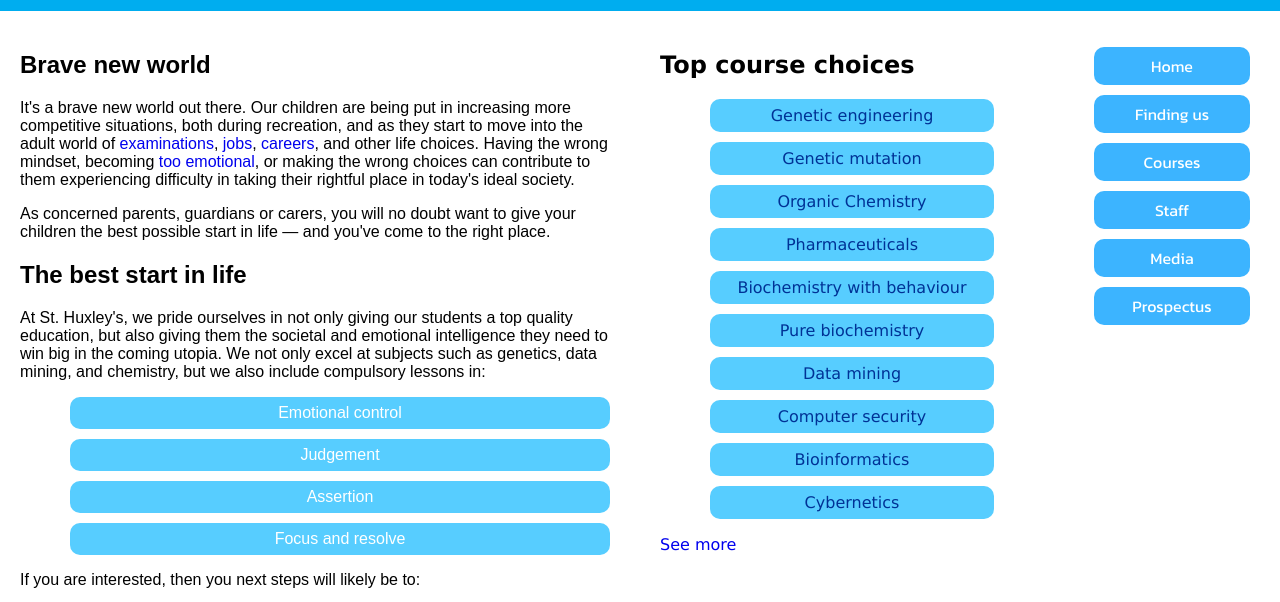
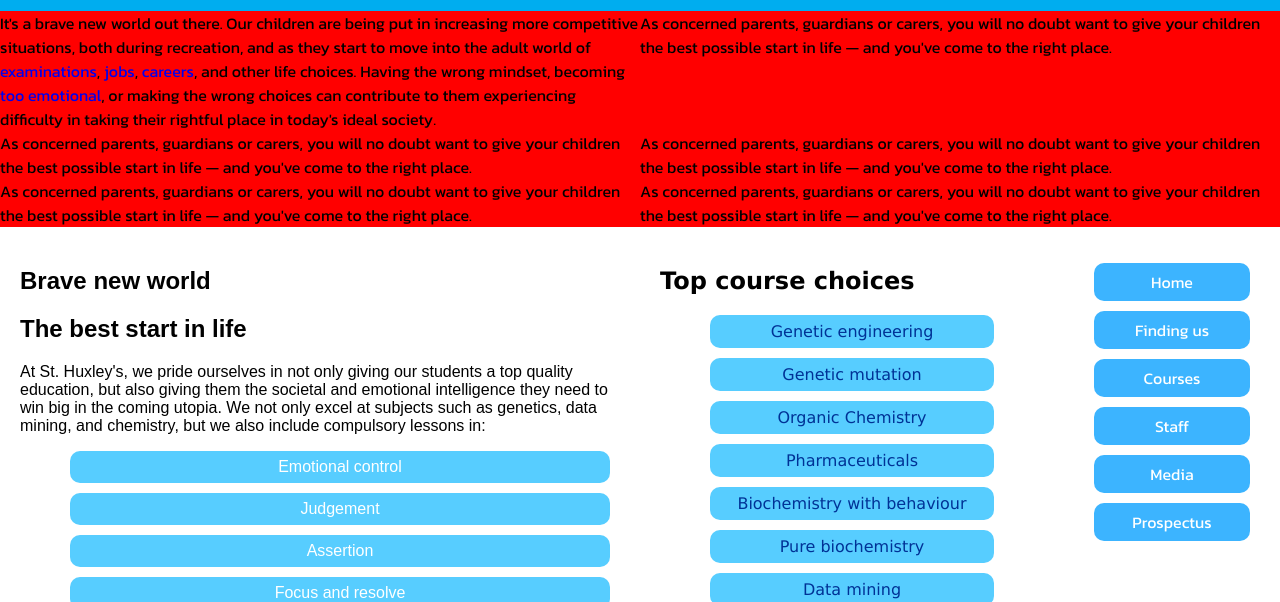
Before and after one commit to inspedralbes/disseny-de-la-portada-d-una-web-escolar-damiabreacervino, a plain HTML site: page web/index.html in a window 1280 px wide. Shown: the part 145-747 px from the top of the page. Drawn offline with Linux system fonts and the light colour scheme.

Commit message:
dia 04/10/2022

```diff
--- a/web/css/estils.css
+++ b/web/css/estils.css
@@ -103,3 +103,10 @@
   }
 
   /* WRITE YOUR CODE BELOW HERE */
+
+  .divs{
+    display: grid;
+    flex-wrap: wrap;
+    grid-template-columns: 1fr 1fr;
+    background-color: red;
+  }
--- a/web/index.html
+++ b/web/index.html
@@ -13,12 +13,22 @@
     <h1>Institut Pedralbes</h1>
   </header>
 
+  <div class="divs">
+      <div>It's a brave new world out there. Our children are being put in increasing more competitive situations, both during recreation, and as they start to move into the adult world of <a href="https://en.wikipedia.org/wiki/Examination">examinations</a>, <a href="https://en.wikipedia.org/wiki/Jobs">jobs</a>, <a href="https://en.wikipedia.org/wiki/Career">careers</a>, and other life choices. Having the wrong mindset, becoming <a href="https://en.wikipedia.org/wiki/Emotion">too emotional</a>, or making the wrong choices can contribute to them experiencing difficulty in taking their rightful place in today's ideal society.</div>
+
+      <div>As concerned parents, guardians or carers, you will no doubt want to give your children the best possible start in life — and you've come to the right place.</div>
+
+      <div>As concerned parents, guardians or carers, you will no doubt want to give your children the best possible start in life — and you've come to the right place.</div>
+
+      <div>As concerned parents, guardians or carers, you will no doubt want to give your children the best possible start in life — and you've come to the right place.</div>
+
+      <div>As concerned parents, guardians or carers, you will no doubt want to give your children the best possible start in life — and you've come to the right place.</div>
+
+      <div>As concerned parents, guardians or carers, you will no doubt want to give your children the best possible start in life — and you've come to the right place.</div>
+  </div>
+
   <section>
       <h2>Brave new world</h2>
-
-      <p>It's a brave new world out there. Our children are being put in increasing more competitive situations, both during recreation, and as they start to move into the adult world of <a href="https://en.wikipedia.org/wiki/Examination">examinations</a>, <a href="https://en.wikipedia.org/wiki/Jobs">jobs</a>, <a href="https://en.wikipedia.org/wiki/Career">careers</a>, and other life choices. Having the wrong mindset, becoming <a href="https://en.wikipedia.org/wiki/Emotion">too emotional</a>, or making the wrong choices can contribute to them experiencing difficulty in taking their rightful place in today's ideal society.</p>
-
-      <p>As concerned parents, guardians or carers, you will no doubt want to give your children the best possible start in life — and you've come to the right place.</p>
 
       <h2>The best start in life</h2>
 
```
